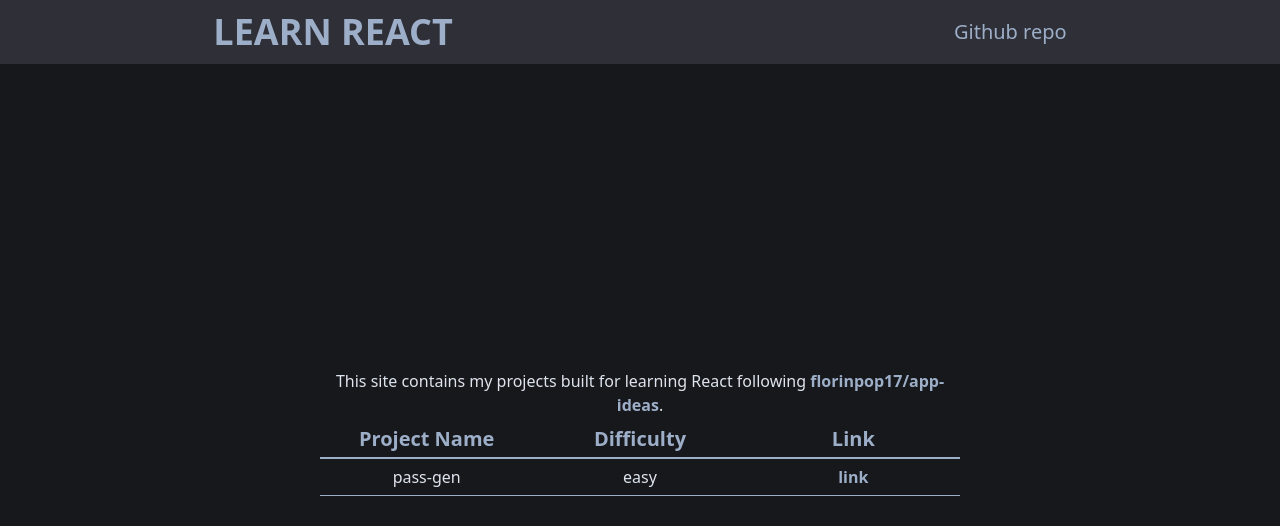
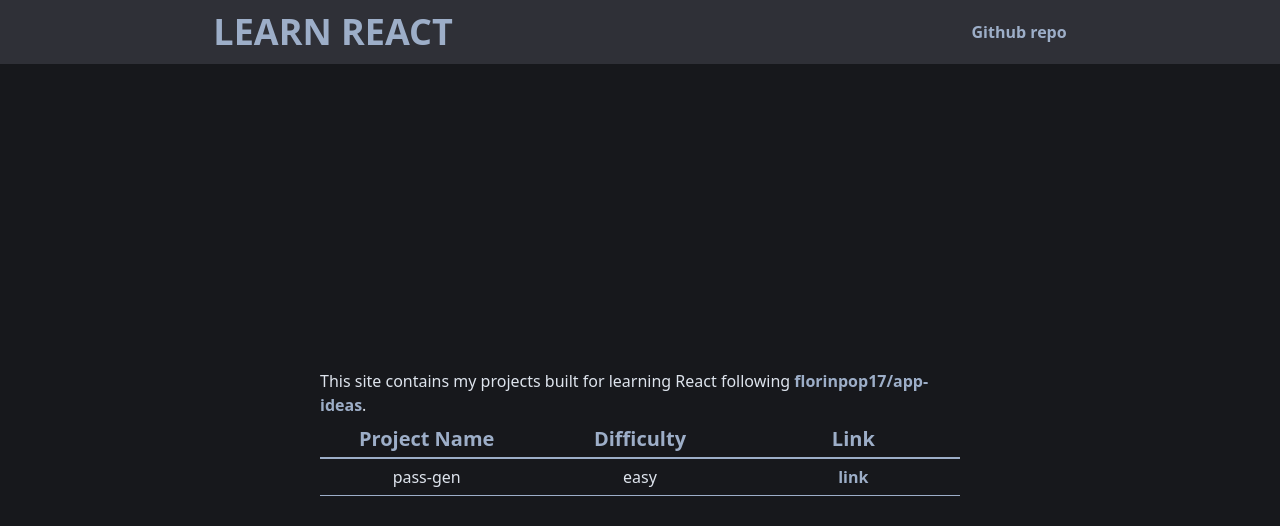
Before and after one commit to Sckab/learn-react, a Next.js app: page / in a window 1280 px wide. Shown: the top 526 px of the page. Built offline with nearby package versions, Linux system fonts and the light colour scheme.

Commit message:
fixed the links and the home page paragraph

```diff
--- a/package.json
+++ b/package.json
@@ -1,6 +1,6 @@
 {
   "name": "learn-react",
-  "version": "0.3.0",
+  "version": "0.4.0",
   "private": true,
   "scripts": {
     "dev": "next dev",
--- a/src/app/page.tsx
+++ b/src/app/page.tsx
@@ -1,13 +1,13 @@
 import Divider from '@/components/ui/Divider'
-import Link from '@/components/ui/Link'
+import Link from '@/components/ui/ExternalLink'
 import Paragraph from '@/components/ui/Paragraph'
 import Table from '@/components/ui/Table'
 import TableRow from '@/components/ui/TableRow'
 
 export default function Home() {
   return (
-    <div className='mx-auto w-1/2'>
-      <Paragraph className='text-center'>
+    <div className='mx-auto flex w-1/2 flex-col items-center justify-center'>
+      <Paragraph>
         This site contains my projects built for learning React following{' '}
         <Link link='https://github.com/florinpop17/app-ideas'>
           florinpop17/app-ideas
--- a/src/components/Header.tsx
+++ b/src/components/Header.tsx
@@ -1,3 +1,5 @@
+import Link from '@/components/ui/ExternalLink'
+
 export default function Header({
   title,
 }: Readonly<{
@@ -9,12 +11,7 @@ export default function Header({
         <h1 className='text-4xl font-bold text-powder-blue-300 uppercase'>
           {title}
         </h1>
-        <a
-          href='https://github.com/Sckab/learn-react'
-          className='text-xl text-powder-blue-300 hover:underline'
-        >
-          Github repo
-        </a>
+        <Link link='https://github.com/Sckab/learn-react'>Github repo</Link>
       </div>
     </header>
   )
--- /dev/null
+++ b/src/components/ui/ExternalLink.tsx
@@ -0,0 +1,18 @@
+export default function ExternalLink({
+  children,
+  link,
+}: {
+  children: React.ReactNode
+  link: string
+}) {
+  return (
+    <a
+      href={link}
+      target='_blank'
+      rel='noopener noreferrer'
+      className='font-semibold text-powder-blue-300 hover:underline'
+    >
+      {children}
+    </a>
+  )
+}
--- /dev/null
+++ b/src/components/ui/InternalLink.tsx
@@ -0,0 +1,15 @@
+import Link from 'next/link'
+
+export default function InternalLink({
+  children,
+  link,
+}: {
+  children: React.ReactNode
+  link: string
+}) {
+  return (
+    <span className='font-semibold text-powder-blue-300 hover:underline'>
+      <Link href={link}>{children}</Link>
+    </span>
+  )
+}
--- a/src/components/ui/Link.tsx
+++ /dev/null
@@ -1,27 +0,0 @@
-import LinkNext from 'next/link'
-
-export default function Link({
-  children,
-  link,
-}: {
-  children: React.ReactNode
-  link: string
-}) {
-  const isExternal = link.startsWith('http')
-
-  return (
-    <span className='font-semibold text-powder-blue-300 hover:underline'>
-      {isExternal ? (
-        <a
-          href={link}
-          target='_blank'
-          rel='noopener noreferrer'
-        >
-          {children}
-        </a>
-      ) : (
-        <LinkNext href={link}>{children}</LinkNext>
-      )}
-    </span>
-  )
-}
--- a/src/components/ui/Paragraph.tsx
+++ b/src/components/ui/Paragraph.tsx
@@ -1,13 +1,7 @@
 export default function Paragraph({
   children,
-  className,
 }: Readonly<{
   children: React.ReactNode
-  className?: string
 }>) {
-  return (
-    <p className={`${className} max-w-[75ch] text-powder-blue-100 `}>
-      {children}
-    </p>
-  )
+  return <p className={`max-w-[75ch] text-powder-blue-100 `}>{children}</p>
 }
--- a/src/components/ui/TableRow.tsx
+++ b/src/components/ui/TableRow.tsx
@@ -1,4 +1,4 @@
-import Link from './Link'
+import Link from './InternalLink'
 import TableData from './TableData'
 
 export default function TableRow({
```
